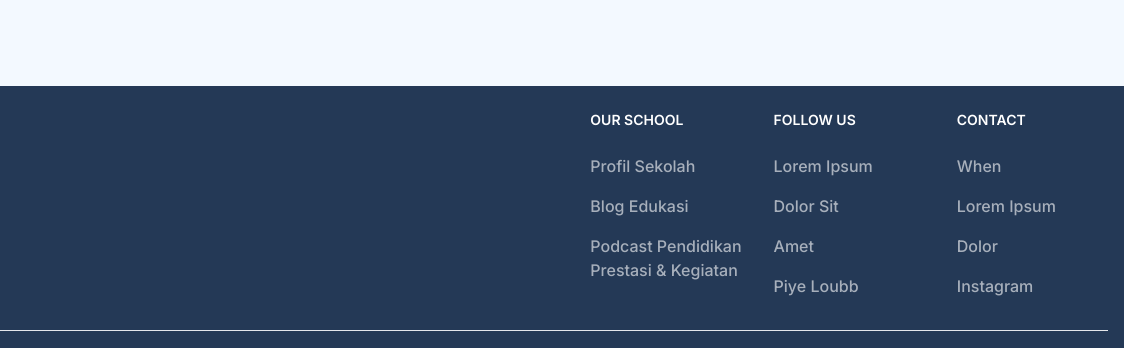
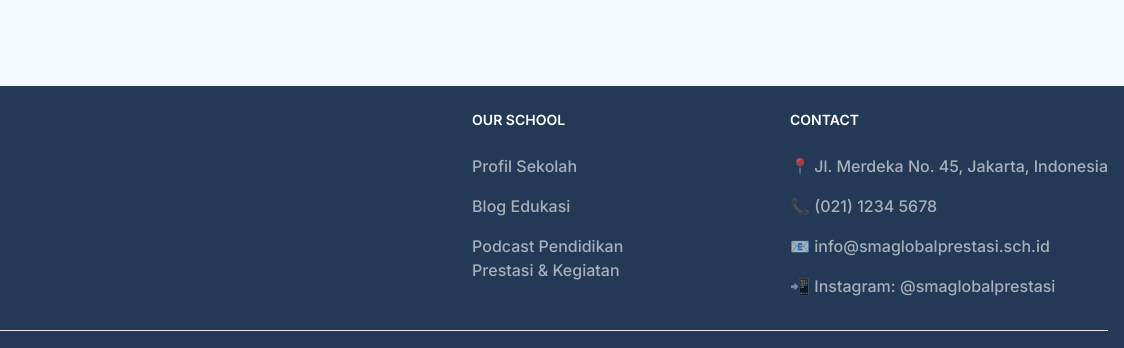
Before and after one commit to MDafaAdiwinata/psb-kelompok1, a website: page index.html in a window 1280 px wide. Shown: the part 3620-3968 px from the top of the page, 156-1280 px from the left. Drawn offline with nearby package versions, Linux system fonts and the light colour scheme.

Commit message:
Update Footer

```diff
--- a/index.html
+++ b/index.html
@@ -586,7 +586,7 @@
                             alt="FlowBite Logo" />
                     </a>
                 </div>
-                <div class="grid grid-cols-2 gap-8 sm:gap-18 sm:grid-cols-3">
+                <div class="grid grid-cols-1 md:grid-cols-2 gap-10 md:gap-0">
                     <div>
                         <h2 class="mb-6 text-sm font-semibold text-[var(--txt-secondary)] uppercase">Our School</h2>
                         <ul class="text-[var(--txt-secondary)]/60 font-medium">
@@ -613,38 +613,29 @@
                         </ul>
                     </div>
                     <div>
-                        <h2 class="mb-6 text-sm font-semibold text-[var(--txt-secondary)] uppercase">Follow us</h2>
-                        <ul class="text-[var(--txt-secondary)]/60 font-medium">
-                            <li class="mb-4">
-                                <a href="" class="hover:underline ">Lorem Ipsum</a>
-                            </li>
-                            <li class="mb-4">
-                                <a href="" class="hover:underline ">Dolor Sit</a>
-                            </li>
-                            <li class="mb-4">
-                                <a href="" class="hover:underline ">Amet</a>
-                            </li>
-                            <li>
-                                <a href="" class="hover:underline">Piye Loubb</a>
-                            </li>
-                        </ul>
-                    </div>
-                    <div>
                         <h2 class="mb-6 text-sm font-semibold text-[var(--txt-secondary)] uppercase">
                             CONTACT
                         </h2>
                         <ul class="text-[var(--txt-secondary)]/60 font-medium">
                             <li class="mb-4">
-                                <a href="#" class="hover:underline">When</a>
+                                <a href="#" class="hover:underline">
+                                    📍 Jl. Merdeka No. 45, Jakarta, Indonesia
+                                </a>
                             </li>
                             <li class="mb-4">
-                                <a href="#" class="hover:underline">Lorem Ipsum</a>
+                                <a href="#" class="hover:underline">
+                                    📞 (021) 1234 5678
+                                </a>
                             </li>
                             <li class="mb-4">
-                                <a href="#" class="hover:underline">Dolor</a>
+                                <a href="#" class="hover:underline">
+                                    📧 info@smaglobalprestasi.sch.id
+                                </a>
                             </li>
                             <li class="">
-                                <a href="#" class="hover:underline">Instagram</a>
+                                <a href="#" class="hover:underline">
+                                    📲 Instagram: @smaglobalprestasi
+                                </a>
                             </li>
                         </ul>
                     </div>
```
Also changed, not shown: output.css.
